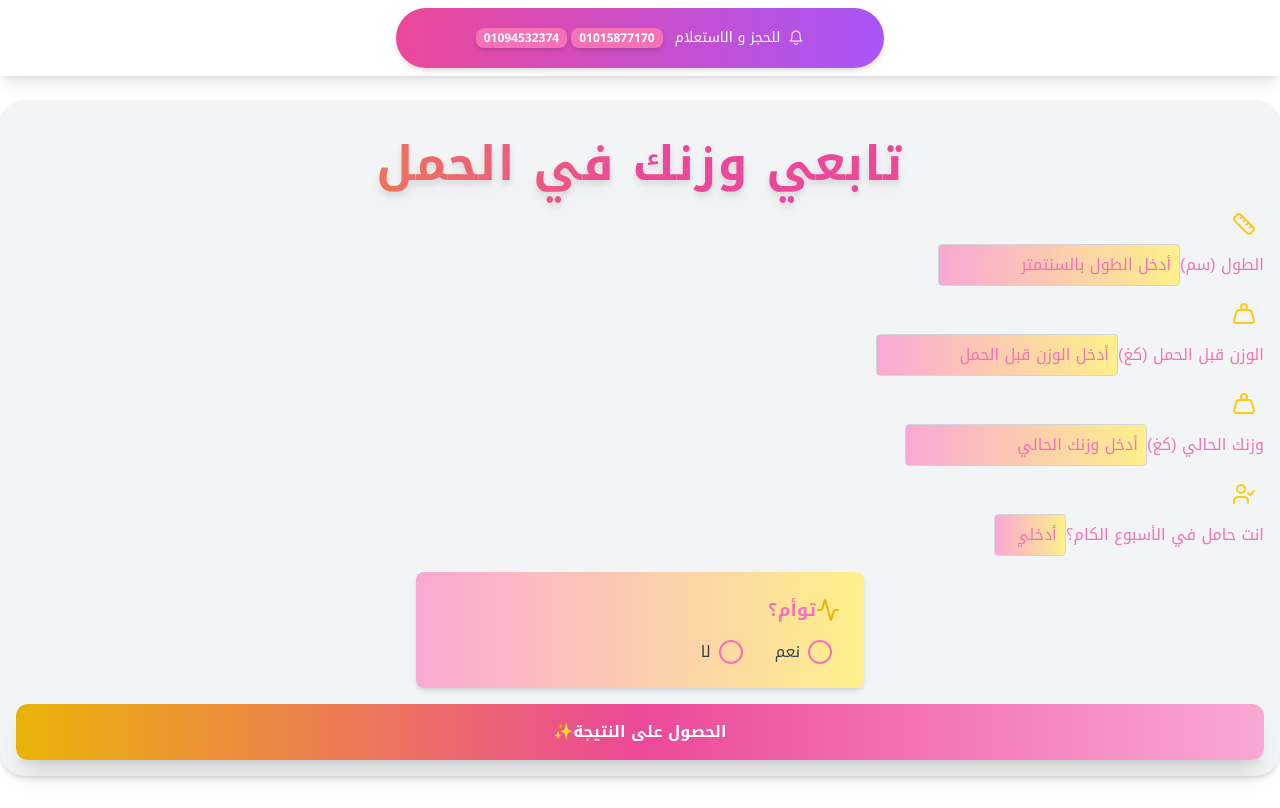
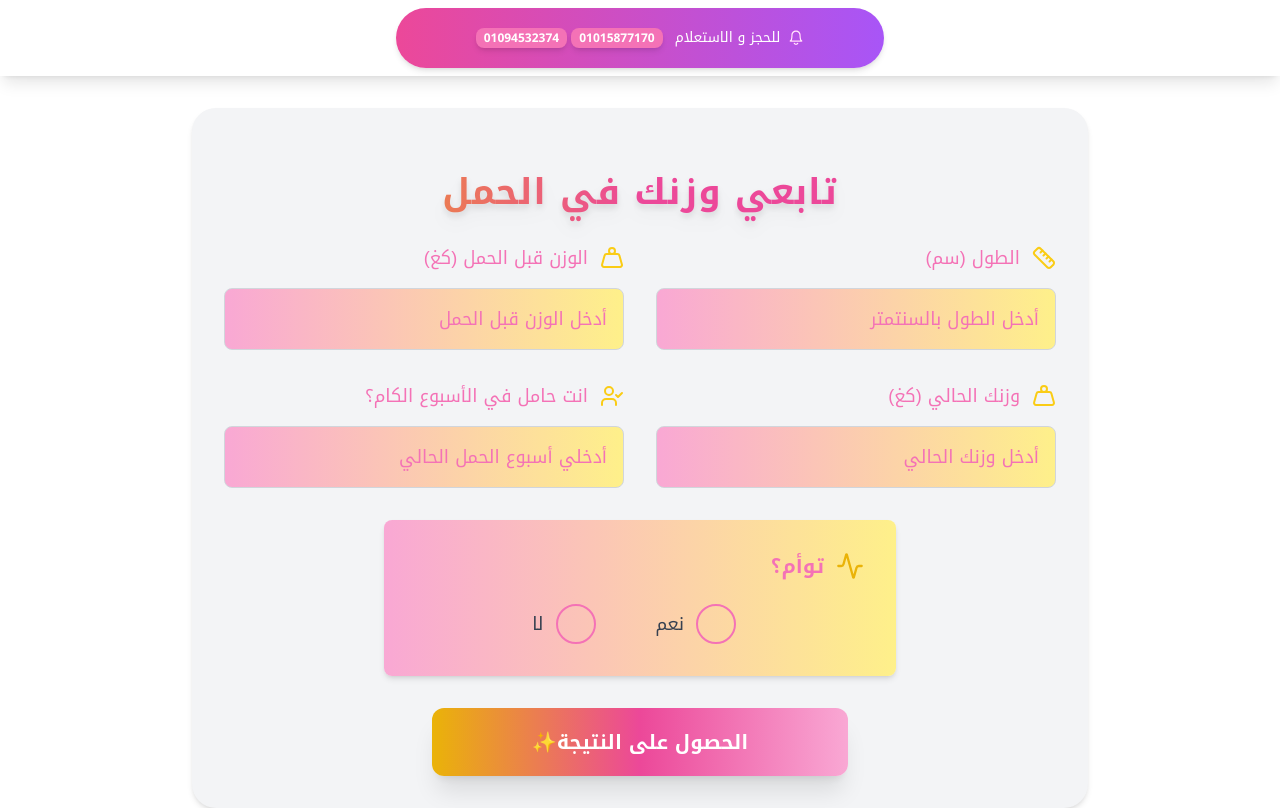
Before and after one commit to aalsayed70/Med, a Next.js app: page /model2 in a window 1280 px wide. Built offline with nearby package versions, Linux system fonts and the light colour scheme.

Commit message:
Slight changes

```diff
--- a/src/app/model2/page.tsx
+++ b/src/app/model2/page.tsx
@@ -81,32 +81,34 @@ const Model2: React.FC = () => {
 
   return (
     <>
+    <div >
       <Header />
-      <div className="container mx-auto p-4 bg-gray-100 rounded-3xl shadow-md mt-6" dir="rtl">
-        <h2 className="text-2xl md:text-5xl font-extrabold bg-gradient-to-r from-yellow-500 via-pink-500 to-pink-500 bg-clip-text text-transparent drop-shadow-lg tracking-wide py-6 px-4 text-center">
+      <div className="container mx-auto p-8 bg-gray-100 rounded-3xl shadow-md mt-8 max-w-4xl" dir="rtl">
+        <h2 className="text-4xl md:text-4xl font-extrabold bg-gradient-to-r from-yellow-500 via-pink-500 to-pink-500 bg-clip-text text-transparent drop-shadow-lg tracking-wide py-8 px-6 text-center">
           تابعي وزنك في الحمل
         </h2>
 
-        <form onSubmit={handleSubmit} className="space-y-4">
-          <div className="space-y-2">
-            <label className="font-medium items-center text-pink-400">
-              <Ruler className="mr-2 ml-2 text-yellow-400" /> الطول (سم)
+        <form onSubmit={handleSubmit} className="space-y-8">
+          <div className="grid grid-cols-1 md:grid-cols-2 gap-8">
+            <div className="space-y-4">
+              <label className="font-medium text-pink-400 flex items-center text-lg">
+                <Ruler className="ml-3 text-yellow-400" /> الطول (سم)
               </label>
               <input
                 type="number"
                 name="height_cm"
                 value={formData.height_cm}
                 onChange={handleChange}
-              className="text-pink-400 placeholder-pink-400 p-2 border border-gray-300 rounded bg-gradient-to-r from-pink-300 to-yellow-200"
+                className="w-full text-pink-400 placeholder-pink-400 p-4 border border-gray-300 rounded-lg bg-gradient-to-r from-pink-300 to-yellow-200 text-lg"
                 placeholder="أدخل الطول بالسنتمتر"
                 required
                 min="0"
               />
             </div>
 
-          <div className="space-y-2">
-            <label className="font-medium items-center text-pink-400">
-              <Weight className="mr-2 ml-2 text-yellow-400" /> الوزن قبل الحمل (كغ)
+            <div className="space-y-4">
+              <label className="font-medium text-pink-400 flex items-center text-lg">
+                <Weight className="ml-3 text-yellow-400" /> الوزن قبل الحمل (كغ)
               </label>
               <input
                 type="number"
@@ -114,17 +116,16 @@ const Model2: React.FC = () => {
                 value={formData.weight_before_kg}
                 onChange={handleChange}
                 placeholder="أدخل الوزن قبل الحمل"
-              className="text-pink-400 placeholder-pink-400 p-2 border border-gray-300 rounded bg-gradient-to-r from-pink-300 to-yellow-200"
+                className="w-full text-pink-400 placeholder-pink-400 p-4 border border-gray-300 rounded-lg bg-gradient-to-r from-pink-300 to-yellow-200 text-lg"
                 required
                 min="0"
-              step = "0.01"
-
+                step="0.01"
               />
             </div>
 
-          <div className="space-y-2">
-            <label className="font-medium items-center text-pink-400">
-              <Weight className="mr-2 ml-2 text-yellow-400" /> وزنك الحالي (كغ)
+            <div className="space-y-4">
+              <label className="font-medium text-pink-400 flex items-center text-lg">
+                <Weight className="ml-3 text-yellow-400" /> وزنك الحالي (كغ)
               </label>
               <input
                 type="number"
@@ -132,16 +133,16 @@ const Model2: React.FC = () => {
                 value={formData.current_weight_kg}
                 onChange={handleChange}
                 placeholder="أدخل وزنك الحالي"
+                className="w-full text-pink-400 placeholder-pink-400 p-4 border border-gray-300 rounded-lg bg-gradient-to-r from-pink-300 to-yellow-200 text-lg"
                 required
                 min="0"
-              step = "0.01"
-              className="text-pink-400 placeholder-pink-400 p-2 border border-gray-300 rounded bg-gradient-to-r from-pink-300 to-yellow-200"
+                step="0.01"
               />
             </div>
 
-          <div className="space-y-2">
-            <label className="font-medium items-center text-pink-400">
-              <UserCheck className="mr-2 ml-2 text-yellow-400" />  انت حامل في الأسبوع الكام؟
+            <div className="space-y-4">
+              <label className="font-medium text-pink-400 flex items-center text-lg">
+                <UserCheck className="ml-3 text-yellow-400" /> انت حامل في الأسبوع الكام؟
               </label>
               <input
                 type="number"
@@ -149,21 +150,22 @@ const Model2: React.FC = () => {
                 value={formData.week_of_pregnancy}
                 onChange={handleChange}
                 placeholder="أدخلي أسبوع الحمل الحالي"
+                className="w-full text-pink-400 placeholder-pink-400 p-4 border border-gray-300 rounded-lg bg-gradient-to-r from-pink-300 to-yellow-200 text-lg"
                 required
                 min="0"
                 max="40"
-              className="text-pink-400 placeholder-pink-400 p-2 border border-gray-300 rounded bg-gradient-to-r from-pink-300 to-yellow-200"
               />
             </div>
+          </div>
 
-          <div className="bg-gradient-to-r from-pink-300 to-yellow-200 shadow-md rounded-lg p-6 max-w-md mx-auto">
-  <div className="space-y-4">
-    <label className="flex items-center text-lg font-semibold text-pink-400">
-      <Activity className="text-yellow-500" size={24} />
+          <div className="bg-gradient-to-r from-pink-300 to-yellow-200 shadow-md rounded-lg p-8 max-w-lg mx-auto">
+            <div className="space-y-6">
+              <label className="flex items-center text-xl font-semibold text-pink-400">
+                <Activity className="text-yellow-500 ml-3" size={28} />
                 توأم؟
               </label>
-    <div className="flex items-center space-x-6 rtl:space-x-reverse">
-      <label className="flex items-center cursor-pointer space-x-2 rtl:space-x-reverse">
+              <div className="flex items-center justify-center space-x-12 rtl:space-x-reverse">
+                <label className="flex items-center cursor-pointer space-x-3 rtl:space-x-reverse">
                   <input
                     type="radio"
                     name="is_twins"
@@ -173,14 +175,14 @@ const Model2: React.FC = () => {
                     required
                     className="sr-only"
                   />
-        <div className="w-6 h-6 border-2 border-pink-400 rounded-full flex items-center justify-center">
+                  <div className="w-10 h-10 border-2 border-pink-400 rounded-full flex items-center justify-center">
                     {formData.is_twins === "1" && (
-            <div className="w-3 h-3 bg-pink-500 rounded-full"></div>
+                      <div className="w-6 h-6 bg-pink-500 rounded-full"></div>
                     )}
                   </div>
-        <span className="text-gray-700">نعم</span>
+                  <span className="text-gray-700 text-lg">نعم</span>
                 </label>
-      <label className="flex items-center cursor-pointer space-x-2 rtl:space-x-reverse">
+                <label className="flex items-center cursor-pointer space-x-3 rtl:space-x-reverse">
                   <input
                     type="radio"
                     name="is_twins"
@@ -190,12 +192,12 @@ const Model2: React.FC = () => {
                     required
                     className="sr-only"
                   />
-        <div className="w-6 h-6 border-2 border-pink-400 rounded-full flex items-center justify-center">
+                  <div className="w-10 h-10 border-2 border-pink-400 rounded-full flex items-center justify-center">
                     {formData.is_twins === "0" && (
-            <div className="w-3 h-3 bg-pink-500 rounded-full"></div>
+                      <div className="w-6 h-6 bg-pink-500 rounded-full"></div>
                     )}
                   </div>
-        <span className="text-gray-700">لا</span>
+                  <span className="text-gray-700 text-lg">لا</span>
                 </label>
               </div>
             </div>
@@ -203,36 +205,34 @@ const Model2: React.FC = () => {
 
           <button
             type="submit"
-            className="w-full bg-gradient-to-r from-yellow-500 via-pink-500 to-pink-300 text-white font-bold py-4 px-6 rounded-xl shadow-xl hover:shadow-2xl transition-all duration-300 transform hover:scale-105 focus:outline-none focus:ring-4 focus:ring-purple-500 focus:ring-opacity-50 relative overflow-hidden group"
+            className="w-full md:w-2/3 lg:w-1/2 mx-auto block bg-gradient-to-r from-yellow-500 via-pink-500 to-pink-300 text-white font-bold py-5 px-8 rounded-xl shadow-xl hover:shadow-2xl transition-all duration-300 transform hover:scale-105 focus:outline-none focus:ring-4 focus:ring-purple-500 focus:ring-opacity-50 relative overflow-hidden group text-xl"
           >
             <span className="absolute inset-0 w-full h-full bg-white mix-blend-overlay opacity-0 group-hover:opacity-20 transition-opacity duration-300 ease-out"></span>
-            <>
             <span className="mr-2"></span>
             الحصول على النتيجة
             <span className="ml-2">✨</span>
-      </>
           </button>
         </form>
 
         {error && (
-          <div className="py-4">
-            <p className="text-red-500 font-bold text-center">{error}</p>
+          <div className="py-6">
+            <p className="text-red-500 font-bold text-center text-lg">{error}</p>
           </div>
         )}
         {loading && (
-        <div className="py-4 flex justify-center ">
-          <div className="relative flex items-center justify-center w-20 h-20">
+          <div className="py-6 flex justify-center">
+            <div className="relative flex items-center justify-center w-32 h-32">
               <div className="absolute inset-0 flex items-center justify-center">
-              <div className="w-16 h-16 border-8 border-t-transparent border-yellow-500 border-solid rounded-full animate-spin border-t-4"></div>
+                <div className="w-24 h-24 border-8 border-t-transparent border-yellow-500 border-solid rounded-full animate-spin border-t-4"></div>
               </div>
               <div className="absolute inset-0 flex items-center justify-center">
-              <div className="w-12 h-12 bg-gradient-to-r from-yellow-400 to-pink-600 rounded-full opacity-20 animate-pulse"></div>
+                <div className="w-20 h-20 bg-gradient-to-r from-yellow-400 to-pink-600 rounded-full opacity-20 animate-pulse"></div>
               </div>
             </div>
           </div>
         )}
 {prediction && prediction.lower_bounds && prediction.upper_bounds && (
-  <div className="py-6 px-4 bg-white rounded-lg shadow-md">
+  <div className="py-6 px-4 bg-white rounded-lg shadow-md mt-5">
     <h3 className="text-2xl font-semibold text-pink-600 mb-6 text-center">النطاق الصحي للوزن</h3>
     <div className="flex flex-col items-center">
       {/* Range bar */}
@@ -299,6 +299,7 @@ const Model2: React.FC = () => {
   </div>
 )}
       </div>
+      </div>
     </>
   );
 };
```
Also changed, not shown: src/sections/Models.tsx (+21 -16 lines). Lines whose indentation alone changed are shown as unchanged.
